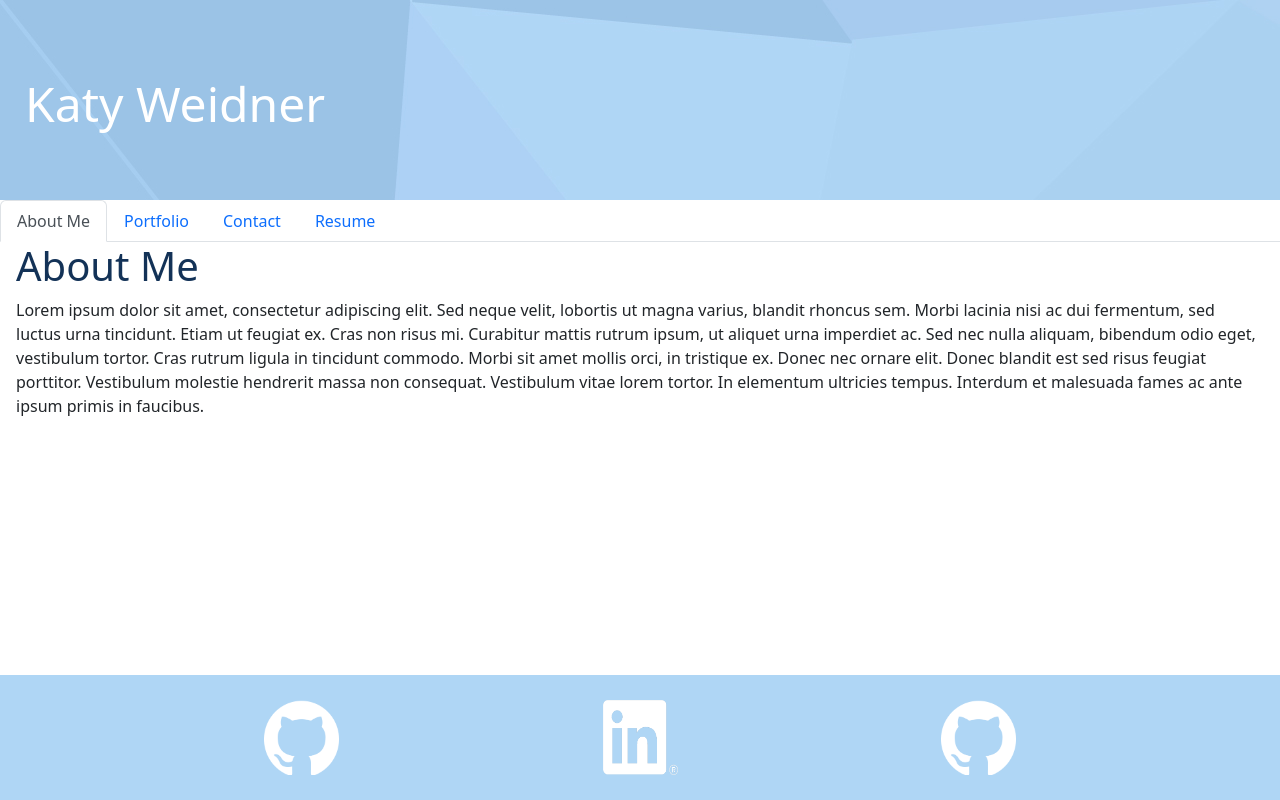
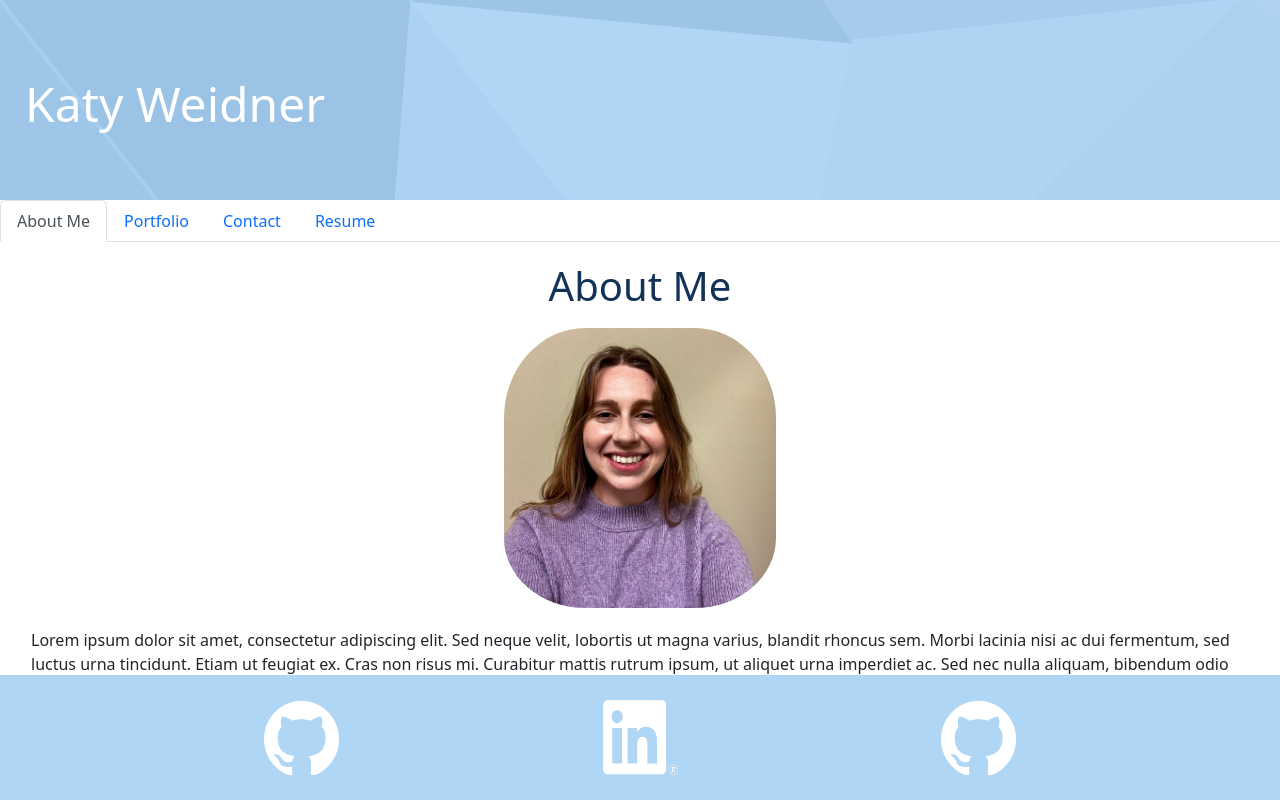
Before and after one commit to KRWeidner/ReactPortfolio, a React (Vite) app: page / in a window 1280 px wide. Built offline with nearby package versions, Linux system fonts and the light colour scheme.

Commit message:
add project component

```diff
--- /dev/null
+++ b/src/components/Project.jsx
@@ -0,0 +1,13 @@
+import '../styles/Project.css';
+
+function Project(props) {
+    return (
+      <section className="project">
+        <a href="https://github.com/KRWeidner">
+            <img className='projectImage' src= {`src/assets/${props.imageFile}`} alt="Project Link"></img>
+        </a>
+      </section>
+    );
+  }
+
+  export default Project;
--- a/src/pages/Home.jsx
+++ b/src/pages/Home.jsx
@@ -2,10 +2,11 @@ import '../styles/Header.css';
 
 export default function Home() {
     return (
-      <div>
-        <h1 className='headerTitle'>About Me</h1>
+      <div className='aboutMe'>
+        <h1 className='aboutMeTitle'>About Me</h1>
+        <img className = "image" src='src\assets\profile-pic.jpg' alt='Profile Pic'></img>
         <p>
-          Lorem ipsum dolor sit amet, consectetur adipiscing elit. Sed neque
+            Lorem ipsum dolor sit amet, consectetur adipiscing elit. Sed neque
           velit, lobortis ut magna varius, blandit rhoncus sem. Morbi lacinia nisi
           ac dui fermentum, sed luctus urna tincidunt. Etiam ut feugiat ex. Cras
           non risus mi. Curabitur mattis rutrum ipsum, ut aliquet urna imperdiet
--- a/src/pages/Portfolio.jsx
+++ b/src/pages/Portfolio.jsx
@@ -1,7 +1,15 @@
+import Project from "../components/Project";
+
 export default function Portfolio() {
     return (
-      <div>
-        <h1>Portfolio</h1>
+      <div className="row">
+        <h1 className="portfolioTitle">Portfolio</h1>
+        <Project name = "Text Editor" githubLink= "https://github.com/KRWeidner/TextEditor" imageFile="textEditor.png"/>
+        <Project />
+        <Project />
+        <Project />
+        <Project />
+        <Project />
       </div>
     );
   }
--- a/src/styles/Footer.css
+++ b/src/styles/Footer.css
@@ -1,3 +1,4 @@
+/* styles the footer and footer elements */
 .footer {
     background: #afd6f5;
     height: 125px;
--- a/src/styles/Header.css
+++ b/src/styles/Header.css
@@ -1,10 +1,7 @@
+/* styles the header and about me section */
 .header {
     background-image: url("../assets//background-image.jpg");
     height: 200px;
-}
-
-.headerTitle {
-    color: #133257;
 }
 
 .header h1 {
@@ -15,3 +12,23 @@
     color: white;
     font-size: 3rem;
 }
+
+.aboutMe {
+    display: flex;
+    flex-direction: column;
+    padding: 15px;
+    align-items: center;
+}
+
+.aboutMeTitle {
+    color: #133257;
+    font-size: 40px;
+    padding: 5px 0 10px 0;
+}
+
+.image {
+    display: flex;
+    height: 300px;
+    padding-bottom: 20px;
+    border-radius: 30%;
+}
--- /dev/null
+++ b/src/styles/Project.css
@@ -0,0 +1,28 @@
+/*  */
+
+.portfolioTitle {
+    display: flex;
+    color: #133257;
+    margin: 15px 0 15px 0;
+    justify-content: center
+}
+
+.project {
+    display: flex;
+    justify-content: space-evenly;
+    flex: 1 1 50%;
+    transition: all 0.5s ease-in-out;
+}
+
+.projectImage {
+    display: flex;
+    flex-direction: column;
+    justify-content: flex-start;
+    transition: all 0.5s ease-in-out;
+    box-sizing: content-box;
+    margin: 15px;
+}
+
+.projectImage:hover {
+    opacity: 0.6;
+}
```
Also changed, not shown: src/assets/textEditor.png (added).
